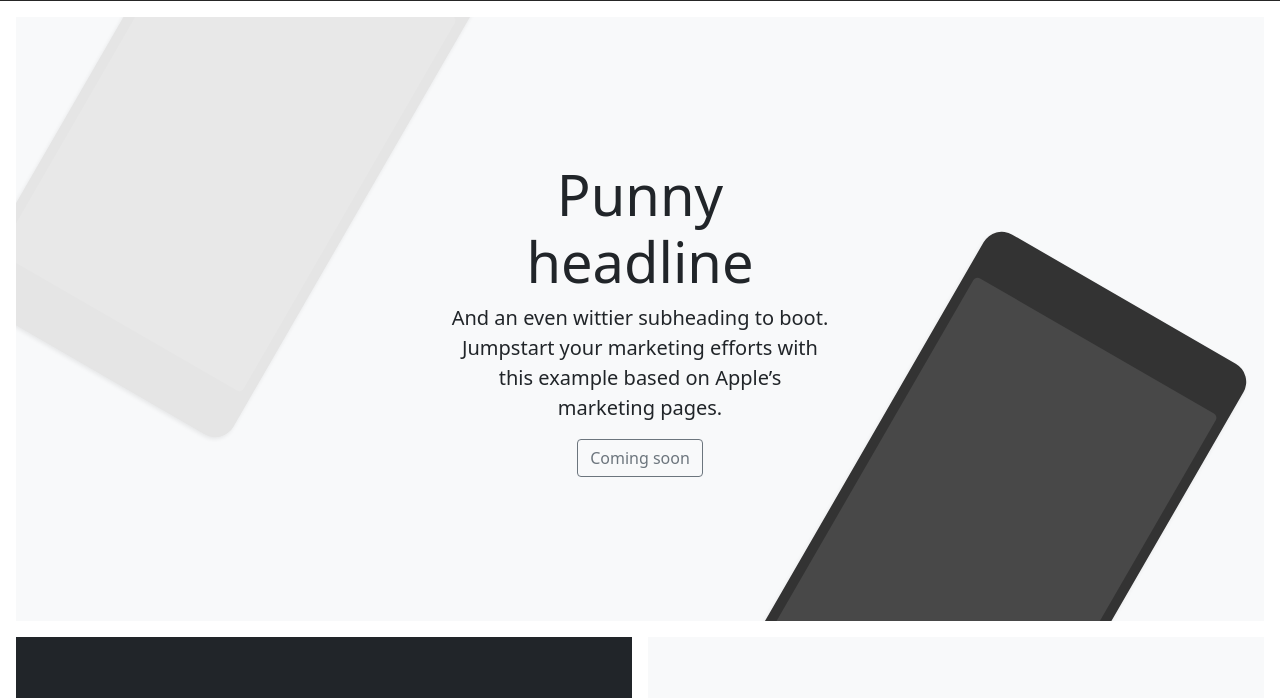
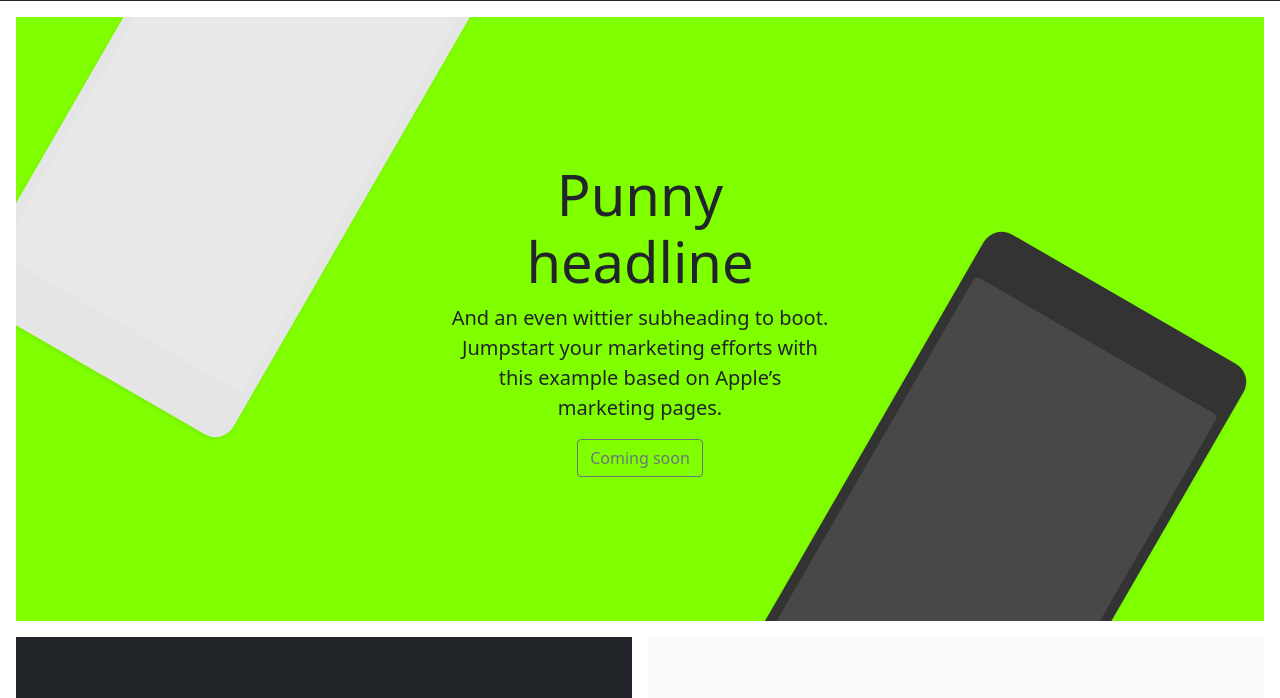
Before and after one commit to 0205miss/0205miss.github.io, a plain HTML site: page index.html in a window 1280 px wide. Shown: the part 47-745 px from the top of the page. Drawn offline with nearby package versions, Linux system fonts and the light colour scheme.

Commit message:
Update product.css

```diff
--- a/product.css
+++ b/product.css
@@ -1,5 +1,5 @@
 #test_ch{
-  background-color: chartreuse;
+  background-color: chartreuse !important;
 }
 .container {
   max-width: 960px;
```
